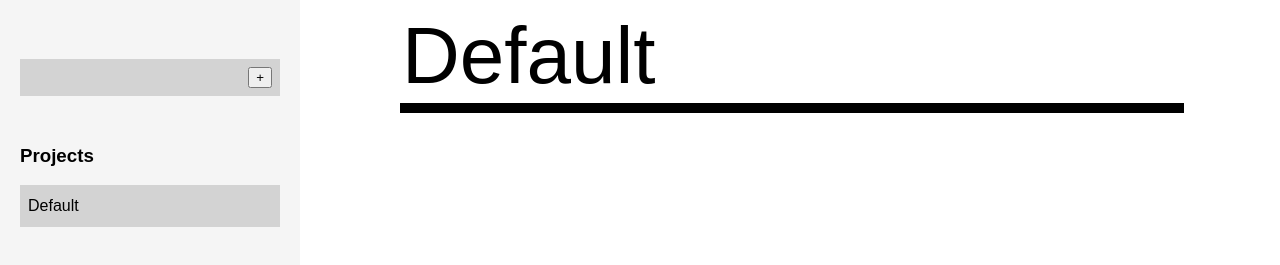
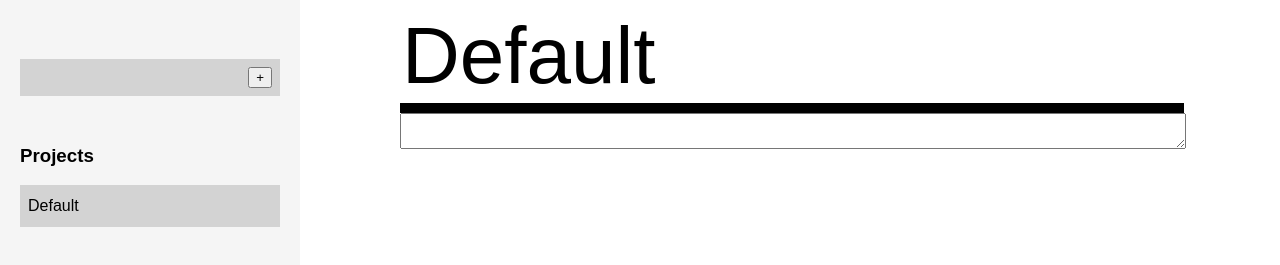
Before and after one commit to Hyacinthum-Polypus/odin-todo-list, a website built with webpack: page src/index.html in a window 1280 px wide. Both pictures are taken after a click on the item "Default". Shown: the part 91-356 px from the top of the page. Built offline with nearby package versions, Linux system fonts and the light colour scheme.

Commit message:
Main content description is updated to selected project. Project items cannot be updated when interacted with through the display controller.

```diff
--- a/src/displayController.js
+++ b/src/displayController.js
@@ -21,6 +21,7 @@ const  DisplayerController = (() => {
         </div>
         <main>
             <input type="type" class="project-heading">
+            <textarea class="project-description"></textarea>
         </main>`;
 
         document.getElementById('add-project-button').addEventListener('click', toggleAddProjectInput);
@@ -59,6 +60,8 @@ const  DisplayerController = (() => {
         document.querySelector(`nav li[data-id="${project.getId()}"]`).classList.add('selected');
         const projectHeading = document.querySelector('.project-heading');
         projectHeading.value = project.name;
+        const projectDescription = document.querySelector('.project-description');
+        projectDescription.value = project.description;
     });
 
     return {initHTML}
--- a/src/style.css
+++ b/src/style.css
@@ -22,6 +22,11 @@ main {
     font-size: 5rem;
     border: none;
     border-bottom: 10px solid black;
+}
+
+.project-description {
+    width: 100%;
+    resize: vertical;
 }
 
 .sidebar {
```
